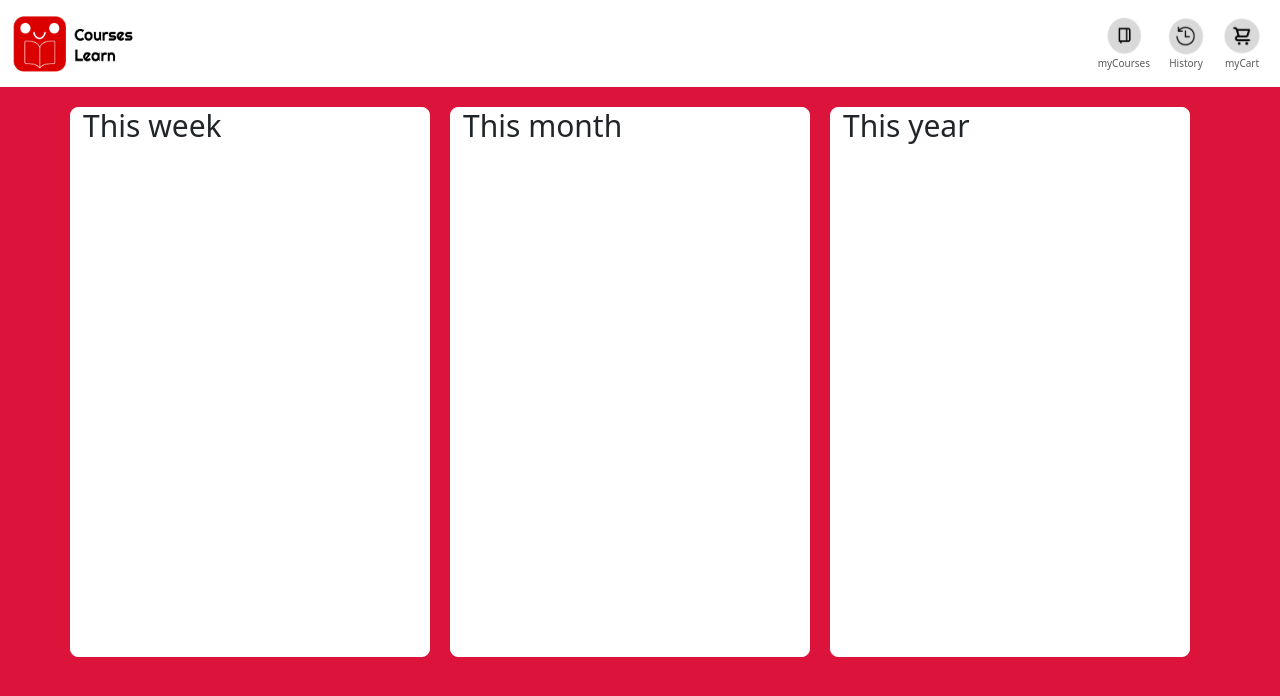
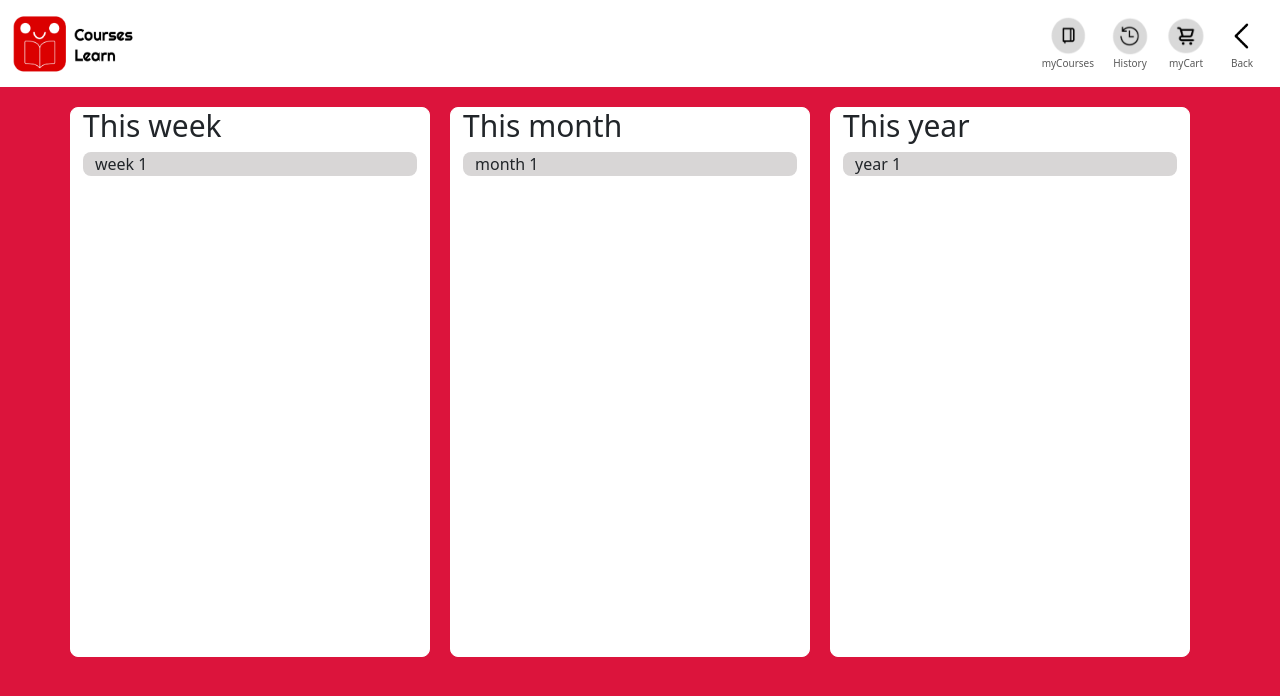
Before and after one commit to Alivefordie/course_learn, a React (Create React App) app in the folder client/: page /history in a window 1280 px wide. Shown: the top 696 px of the page. Built offline with nearby package versions, Linux system fonts and the light colour scheme.

Commit message:
back button and data containers

```diff
--- a/client/src/App.css
+++ b/client/src/App.css
@@ -83,3 +83,21 @@
   height: fit-content;
   border-radius: 8px;
 }
+
+.item-top, .item-common, .item-newest {
+  background-color: #d8d6d6;
+  height: fit-content;
+  border-radius: 8px;
+}
+
+.item-inpro, .item-complete, .item-expired {
+  background-color: #d8d6d6;
+  height: fit-content;
+  border-radius: 8px;
+}
+
+.item-week, .item-month, .item-year {
+  background-color: #d8d6d6;
+  height: fit-content;
+  border-radius: 8px;
+}
--- a/client/src/components/NavbarLink.js
+++ b/client/src/components/NavbarLink.js
@@ -5,21 +5,27 @@ const NavbarLink = () => {
         <Nav className="NavbarLink" style={{ marginLeft: "auto", marginRight:'10px' }}>
             <Nav.Link href="/mycourses" style={{  flexDirection: 'column', textAlign: 'center' }}>
                 <img
-                src=".\course.png"
+                src="./course.png"
                 style={{  width: '40px', height: '40px' }} />
                 <div style={{ fontSize: '10px' }}>myCourses</div>
             </Nav.Link>
             <Nav.Link href="/history" style={{ flexDirection: 'column', textAlign: 'center' }}>
                 <img
-                src=".\history.png"
+                src="./history.png"
                 style={{ width: '40px', height: '40px' }} />
                 <div style={{ fontSize: '10px' }}>History</div>
             </Nav.Link>
             <Nav.Link href="/cart" style={{ flexDirection: 'column', textAlign: 'center' }}>
                 <img
-                src=".\cart.png"
+                src="./cart.png"
                 style={{ width: '40px', height: '40px' }} />
                 <div style={{ fontSize: '10px' }}>myCart</div>
+            </Nav.Link>
+            <Nav.Link href="/" style={{ flexDirection: 'column', textAlign: 'center' }}>
+                <img
+                src="./chevron-left.png"
+                style={{ width: '40px', height: '40px' }} />
+                <div style={{ fontSize: '10px' }}>Back</div>
             </Nav.Link>
         </Nav>
     )
--- a/client/src/pages/History.js
+++ b/client/src/pages/History.js
@@ -2,28 +2,30 @@ import React, { useEffect, useState } from "react";
 import { Container, Row, Col } from "react-bootstrap";
 import NavbarTop from "../components/NavbarTop";
 import NavbarLink from "../components/NavbarLink";
-import '../App.css'
+import "../App.css";
 
 const History = () => {
-
   return (
     <div className="body">
       <NavbarTop NavbarLink={NavbarLink} />
-      <Container sm='3' md='4'>
+      <Container sm="3" md="4">
         <Row>
           <Col className="week-col">
-          <h1 style={{fontSize: 30}}>This week</h1>
+            <h1 style={{ fontSize: 30 }}>This week</h1>
+            <Container className="item-week">week 1</Container>
           </Col>
           <Col className="month-col">
-          <h1 style={{fontSize: 30}}>This month</h1>
+            <h1 style={{ fontSize: 30 }}>This month</h1>
+            <Container className="item-month">month 1</Container>
           </Col>
           <Col className="year-col">
-          <h1 style={{fontSize: 30}}>This year</h1>
+            <h1 style={{ fontSize: 30 }}>This year</h1>
+            <Container className="item-year">year 1</Container>
           </Col>
         </Row>
       </Container>
     </div>
   );
-}
+};
 
 export default History;
--- a/client/src/pages/allCourse.js
+++ b/client/src/pages/allCourse.js
@@ -5,7 +5,7 @@ import Common from "../components/Common";
 import NavbarTop from "../components/NavbarTop";
 import NavbarLink from "../components/NavbarLink";
 import { Col, Container, Row } from "react-bootstrap";
-import '../App.css'
+import "../App.css";
 
 const AllCourse = () => {
   const [courses, setCourses] = useState([]);
@@ -25,9 +25,7 @@ const AllCourse = () => {
     const fetchData = async () => {
       try {
         // if (storedJwtToken && storedRolename === "Public") {
-          const response = await axios.get(
-            "http://localhost:1337/api/courses"
-          );
+        const response = await axios.get("http://localhost:1337/api/courses");
         const coursesData = response.data.data;
         setCourses(coursesData);
         // } else {
@@ -44,21 +42,24 @@ const AllCourse = () => {
   return (
     <div>
       <NavbarTop NavbarLink={NavbarLink} />
-    <Container className="page1-continer" sm="3" md='4'>
+      <Container className="page1-continer" sm="3" md="4">
         <Row className="page1-rows">
           <Col className="top-rank-course">
             <h3 className="header-toprank">Top 3 ranks</h3>
             <Toprank data={courses} />
+            <Container className="item-top">top 1</Container>
           </Col>
 
           <Col className="common-col">
             <h3 className="header-common">Common</h3>
             <Common data={courses} />
+            <Container className="item-common">common 1</Container>
           </Col>
 
           <Col className="newest-col">
             <h3 className="header-newest">Newest</h3>
             <Common data={courses} />
+            <Container className="item-newest">newest 1</Container>
           </Col>
         </Row>
       </Container>
--- a/client/src/pages/myCourses.js
+++ b/client/src/pages/myCourses.js
@@ -13,12 +13,15 @@ const MyCourses = () => {
         <Row className="mycourse-rows">
           <Col className="inprogress-col">
             <h1 style={{fontSize: 30}}>Inprogress</h1>
+            <Container className="item-inpro">inpro 1</Container>
           </Col>
           <Col className="complete-col">
             <h1 style={{fontSize: 30}}>Complete</h1>
+            <Container className="item-complete">complete 1</Container>
           </Col>
           <Col className="expired-col">
             <h1 style={{fontSize: 30}}>Expired</h1>
+            <Container className="item-expired">expired 1</Container>
           </Col>
         </Row>
       </Container>
```
Also changed, not shown: client/public/chevron-left.png (added). Lines whose indentation alone changed are shown as unchanged.
